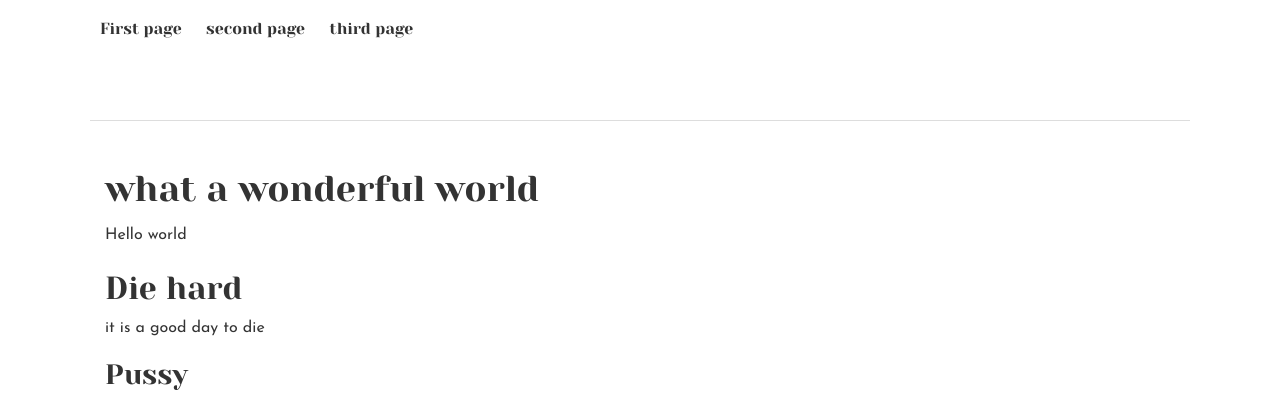
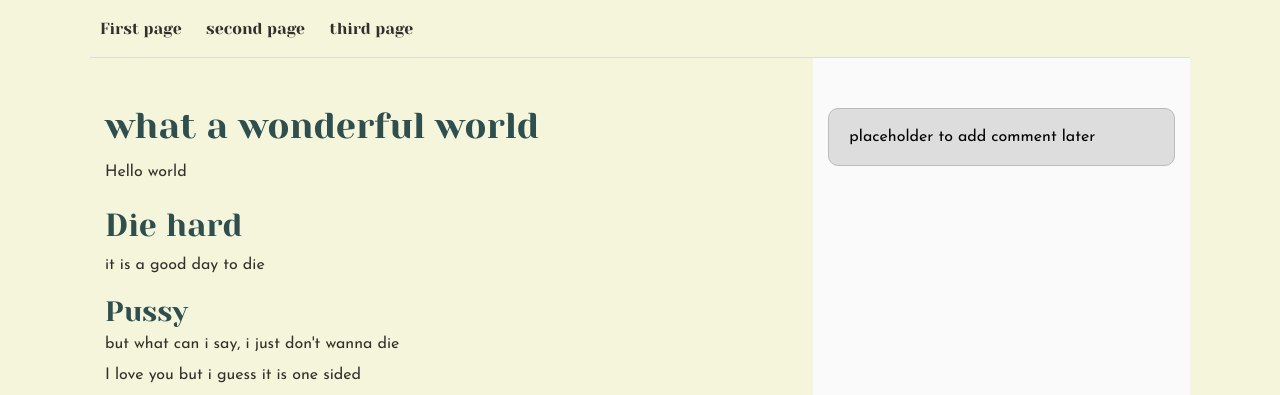
Before and after one commit to Largepanther/week_5, a plain HTML site: page alx_html_css/css_basic/index.html in a window 1280 px wide. Shown: the top 395 px of the page. Drawn offline with Linux system fonts and the light colour scheme; grey boxes are pictures that could not be loaded.

Commit message:
added changes to the files

```diff
--- a/alx_html_css/css_basic/base.css
+++ b/alx_html_css/css_basic/base.css
@@ -61,8 +61,6 @@ body {
 }
 h1, h2, h3, h4, h5, h6, header {
 	font-family: 'Yeseva One', sans-serif;
-}
-article {
 }
 header {
 	border-bottom: 1px solid rgb(221,221,221);
--- a/alx_html_css/css_basic/index.html
+++ b/alx_html_css/css_basic/index.html
@@ -7,7 +7,7 @@
         <link href="base.css" rel="stylesheet">
         <link href="styles.css" rel="stylesheet">
     </head>
-    <body>
+    <body class="works_on_smartphone">
         <header>
                 <ul>
                     <li><a href="base_index.html">First page</a></li>
--- a/alx_html_css/css_basic/styles.css
+++ b/alx_html_css/css_basic/styles.css
@@ -0,0 +1,26 @@
+ /* flex arrangements */
+body {
+    display: flex;
+    flex-direction: column;
+}
+main {
+    display: flex;
+    flex-direction: row;
+    flex: auto;
+}
+article {
+    flex: 2;
+    overflow-y: auto;
+}
+aside {
+    flex: 1;
+    overflow-y: auto;
+}
+/* color */
+
+h1, h2, h3, h4 {
+    color: darkslategray;
+}
+body {
+    background-color: beige;
+}
```
